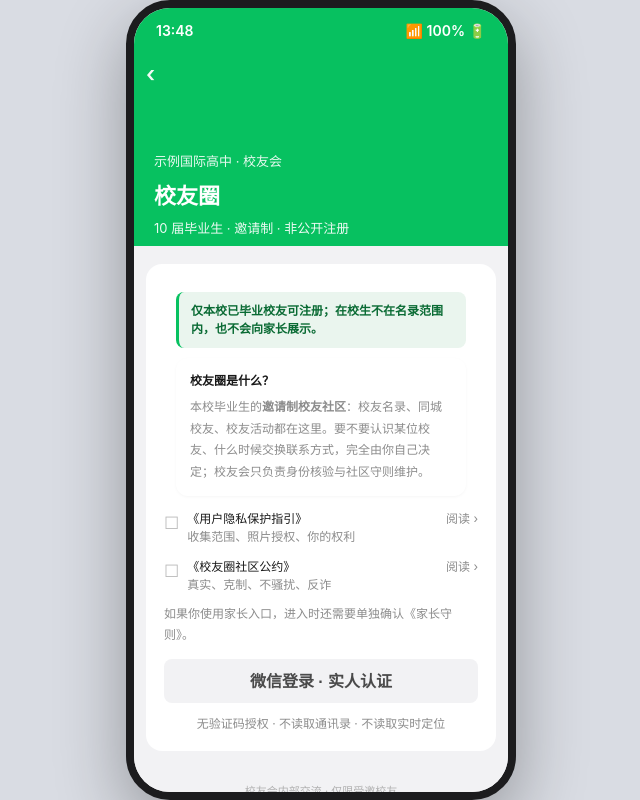
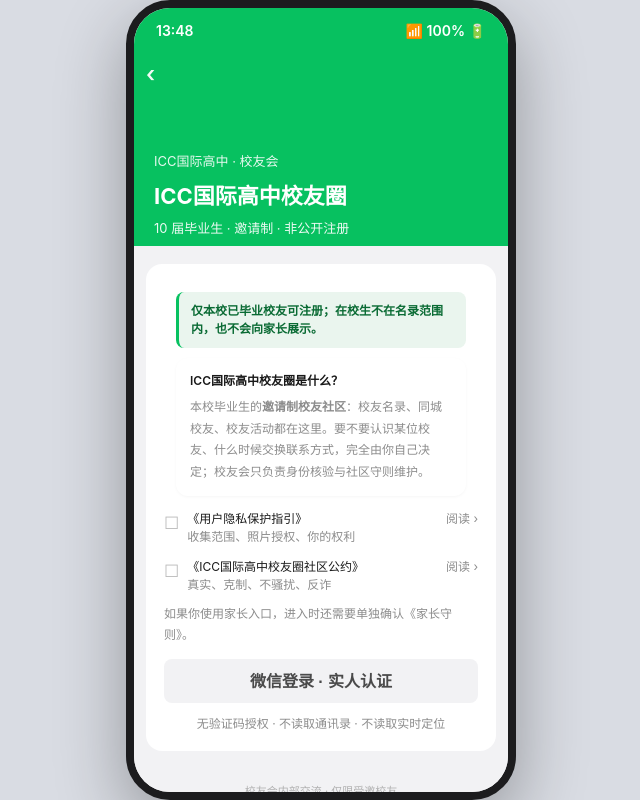
Before and after one commit to Neo-icc/alumni-circle-prototype, a plain HTML site: page app.html in a window 1280 px wide. Shown: the whole page, without its empty margins (319-959 px from the left). Drawn offline with Linux system fonts and the light colour scheme.

Commit message:
改名：ICC国际高中校友圈

```diff
--- a/app.html
+++ b/app.html
@@ -3,7 +3,7 @@
 <head>
 <meta charset="UTF-8">
 <meta name="viewport" content="width=device-width,initial-scale=1,maximum-scale=1,user-scalable=no,viewport-fit=cover">
-<title>校友圈 · 毕业生校友社区</title>
+<title>ICC国际高中校友圈 · 毕业生校友社区</title>
 <style>
 :root{
   --green:#07C160; --green-d:#06a552;
@@ -141,15 +141,16 @@
 <body>
 <div id="phone">
   <div id="statusbar"><span id="sb-time">9:41</span><span>📶 100% 🔋</span></div>
-  <div id="navbar"><span class="back" onclick="goBack()">‹</span><span id="nav-title">校友圈</span><span class="act" id="nav-act"></span></div>
+  <div id="navbar"><span class="back" onclick="goBack()">‹</span><span id="nav-title">ICC国际高中校友圈</span><span class="act" id="nav-act"></span></div>
   <div id="page"></div>
   <div id="tabbar"></div>
   <div id="modal"><div class="sheet" id="sheet"></div></div>
   <div id="toast"></div>
 </div>
+
 <script>
 /* ============ 数据层 ============ */
-const SCHOOL = "示例国际高中 · 校友会";
+const SCHOOL = "ICC国际高中 · 校友会";
 const ROLES = {
   alum  :{name:"校友入口",theme:"var(--alum)"  ,ico:"🎓",color:"#07C160",desc:"本人自主使用 · 名录、心动、连接、隐私中心"},
   parent:{name:"家长入口",theme:"var(--parent)",ico:"👨‍👩‍👧",color:"#F08A3C",desc:"为子女了解校友动向 · 家长牵线（需子女确认）"},
@@ -271,6 +272,7 @@
 
 let S = {role:null,tab:"home",page:"login",stack:[],profile:null,chat:null,filters:{grad:"",city:"",ind:"",edu:"",kw:"",stage:""},
   liked:{},likesLeft:5,parentBind:"pending",toastT:null,consent:{privacy:false,rules:false},subRole:2,joined:{}};
+
 /* ============ 框架：工具 / 路由 / 登录 / 校友端 ============ */
 const P=id=>document.getElementById(id);
 const esc=s=>String(s==null?"":s).replace(/[&<>"]/g,c=>({"&":"&amp;","<":"&lt;",">":"&gt;",'"':"&quot;"}[c]));
@@ -307,6 +309,7 @@
    <button class="btn ghost" style="margin-top:14px" onclick="closeSheet()">完成</button>`,"筛选 · "+lb);
 }
 function openChat(id){S.arg=id;S.page="chat";render();}
+
 /* ============ 家长端 / 老师端 / 管理员端 ============ */
 function pgParentMe(){
   P("nav-title").textContent="我的";
@@ -424,6 +427,7 @@
 
 function tick(){const d=new Date();P("sb-time").textContent=d.getHours()+":"+String(d.getMinutes()).padStart(2,"0");}
 tick();setInterval(tick,30000);render();
+
 /* ============ v2：第三方批判后的补齐 ============ */
 document.head.insertAdjacentHTML("beforeend",`<style>
 body.big #phone{font-size:17px}
@@ -447,14 +451,14 @@
   P("tabbar").classList.add("hidden");P("nav-title").textContent="";P("nav-act").textContent="";
   P("page").innerHTML=`
   <div class="hero" style="padding-top:56px"><div style="font-size:13px;opacity:.9">${SCHOOL}</div>
-    <h1 style="margin-top:8px">校友圈</h1><p>10 届毕业生 · 邀请制 · 非公开注册</p></div>
+    <h1 style="margin-top:8px">ICC国际高中校友圈</h1><p>10 届毕业生 · 邀请制 · 非公开注册</p></div>
   <div style="background:#fff;border-radius:16px;margin:18px 12px;padding:18px">
     <div class="notice b">仅本校<b>已毕业</b>校友可注册；在校生不在名录范围内，也不会向家长展示。</div>
-    <div class="card"><div class="b small" style="margin-bottom:6px">校友圈是什么？</div>
+    <div class="card"><div class="b small" style="margin-bottom:6px">ICC国际高中校友圈是什么？</div>
       <div class="small muted" style="line-height:1.8">本校毕业生的<b>邀请制校友社区</b>：校友名录、同城校友、校友活动都在这里。要不要认识某位校友、什么时候交换联系方式，完全由你自己决定；校友会只负责身份核验与社区守则维护。</div></div>
     <div style="margin:14px 0">
       ${[["《用户隐私保护指引》","privacy","收集范围、照片授权、你的权利"],
-         ["《校友圈社区公约》","rules","真实、克制、不骚扰、反诈"]]
+         ["《ICC国际高中校友圈社区公约》","rules","真实、克制、不骚扰、反诈"]]
         .map(([n,k,d])=>`<label class="row small" style="align-items:flex-start;gap:8px;margin-bottom:12px;cursor:pointer" onclick="S.consent['${k}']=!S.consent['${k}'];render()">
           <span style="margin-top:1px">
             ${S.consent[k]?'<span style="color:var(--theme);font-size:17px">☑</span>':'<span style="color:#bbb;font-size:17px">☐</span>'}</span>
@@ -469,7 +473,7 @@
   <div class="footer-note">校友会内部交流 · 仅限受邀校友</div>`;
 }
 function showPolicy(k){
-  const t={privacy:"用户隐私保护指引",rules:"校友圈社区公约",parent:"家长守则"}[k||"privacy"];
+  const t={privacy:"用户隐私保护指引",rules:"ICC国际高中校友圈社区公约",parent:"家长守则"}[k||"privacy"];
   const body={
    privacy:`<b>一、收集范围（最小必要）</b><br>身份：微信 openid、姓名首字、届别班级；学历：院校/专业/学位年份；工作：城市/行业/职位。<b>不收集</b>身份证号、住址、收入资产、通讯录、实时定位。<br><br><b>二、照片</b><br>默认「申请查看」：他人申请 → 你逐条同意 → 你随时撤回，撤回后对方立即不可见。<br><br><b>三、家长可见</b><br>默认关闭；开启后家长仅见届别、院校、城市、行业，不含单位名称、照片与对话内容。<br><br><b>四、你的权利</b><br>查阅、复制、更正、删除、撤回同意、注销（15 个工作日内完成）。<br><br><b>五、安全</b><br>分级权限、访问留痕、页面水印、导出审批，消息与图片实时检测。`,
    rules:`1. 信息真实：冒用他人身份或伪造学历 → 永久封禁并通报校友会。<br>2. 克制表达：不使用外貌、家境、收入评价他人。<br>3. 不骚扰：重复发送、纠缠、深夜打扰均属违规。<br>4. 反诈：涉及金钱往来先核实；平台永不代收费用。<br>5. 不外传：截屏、转发校友信息属严重违规。<br>6. 举报：恶意举报累计 3 次将限制举报功能。`,
@@ -617,6 +621,7 @@
   <div class="notice">建议上线节奏：邀请制内测（50 位校友 + 10 位家长）→ 校友会复核 → 按届别分批开放。</div>`;
 }
 
+
 /* ============ v3：第二轮批判后的补齐 ============ */
 function whyRec(){sheet(`
  <div class="small" style="line-height:1.8">
@@ -645,7 +650,7 @@
   P("nav-title").textContent="家长首页";P("nav-act").textContent="";
   P("page").innerHTML=`
   ${S.parentBind==="pending"?`
-  <div class="notice">家长端需要子女本人在 TA 的校友圈里确认邀请，才能查看校友名录。</div>
+  <div class="notice">家长端需要子女本人在 TA 的 ICC国际高中校友圈里确认邀请，才能查看校友名录。</div>
   <div class="card center" style="padding:26px 16px">
     <div style="font-size:40px">🔑</div>
     <div class="b" style="margin-top:10px">向 ${esc(CHILD.name)}（${CHILD.grad}届）发起绑定邀请</div>
@@ -778,11 +783,13 @@
      <button class="btn mini ghost" style="flex:1" onclick="reportSheet(${c.id})">举报</button></div>
    <div class="small muted" style="margin-top:8px">检测：敏感词 · 外部联系方式 · 涉诈关键词（转账/投资/返利）</div></div>`;
 }
+
 /* ============ v4：本文件已清空 ============
    原本在这里的 pgRole / pgRoster 等函数早已被 11_v7.js 覆盖，属于死代码，
    已在「删除重复函数」一轮中移除。
    保留这个空文件，是为了不打乱既定的拼接命令（01 + 02~11 + 05）与各处文档里的说明。
    ======================================== */
+
 /* ================= v3.0：按评估意见重构 ================= */
 /* 数据增强：教育经历、连接关系、家长对家长 */
 ALUMNI.forEach((a,i)=>{
@@ -986,6 +993,7 @@
    <textarea class="input" style="height:70px;padding:10px;margin-top:10px" placeholder="给对方家长的一段话（不含收入、房产、住址）"></textarea>
    <button class="btn" style="margin-top:12px" onclick="closeSheet();toast('已推送给对方家长 · 48h 未回应自动失效')">推送给对方家长</button>
    <button class="btn ghost" style="margin-top:8px" onclick="closeSheet()">取消</button>`,"觉得合适");}
+
 /* ================= 学校背书预填、解绑、排序屏蔽、合规 ================= */
 
 /* ---------- 校友端「我的」：加解绑家长、资料完整度 ---------- */
@@ -1043,7 +1051,7 @@
   </div>
   <div class="card">
    <div class="between" style="padding:11px 0;border-bottom:1px solid var(--line);cursor:pointer" onclick="S.page='tech';render()">
-     <div><div class="small b">关于校友圈</div><div class="muted" style="font-size:11px">推荐规则与版本</div></div><span class="muted">›</span></div>
+     <div><div class="small b">关于 ICC国际高中校友圈</div><div class="muted" style="font-size:11px">推荐规则与版本</div></div><span class="muted">›</span></div>
    <div class="between" style="padding:11px 0;cursor:pointer" onclick="S.from='me';S.tab='me';S.arg=null;S.page='role';render()">
      <div class="small b">切换身份（家长 / 老师 / 管理员）</div><span class="muted">›</span></div></div>
   <div class="footer-note">校友会内部交流 · 仅限受邀校友</div>`;
@@ -1135,6 +1143,7 @@
    <div class="small" style="line-height:1.9">双方各自确认后，才能在名片页看到联系方式；名片页带浏览者水印，30 天后自动隐藏。</div></div>
   <button class="btn gray" style="margin:6px 12px" onclick="S.page='main';render()">返回</button>`;
 }
+
 
 /* ============ v4.0：吸收"独立方案"后的改进 ============ */
 document.head.insertAdjacentHTML("beforeend",`<style>
@@ -1331,7 +1340,7 @@
 }
 
 function pgAlumHome(){
-  P("nav-title").textContent="校友圈";P("nav-act").textContent=`今日可心动 ${S.likesLeft}`;
+  P("nav-title").textContent="ICC国际高中校友圈";P("nav-act").textContent=`今日可心动 ${S.likesLeft}`;
   P("nav-act").onclick=()=>toast(`每天 3 次 · 每周 10 次，次日 0 点重置（本周还剩 ${S.likesWeek} 次）`);
   // 与小程序的 feed 云函数同一套口径，改一边就要改另一边：
   // 候选限定「届别相差 3 届以内」→ 打分（同城 3 > 共同兴趣 2 > 同届 1.5 > 届别相近 1）
@@ -1436,7 +1445,7 @@
 /* ---- 6. 教职工端：新增「数据概览」 ---- */
 function renderTabs(){
   const map={
-    alum:[["home","校友圈","✨"],["roster","名录","📖"],["chat","连接","🔗"],["me","我的","🙋"]],
+    alum:[["home","ICC国际高中校友圈","✨"],["roster","名录","📖"],["chat","连接","🔗"],["me","我的","🙋"]],
     parent:[["home","家长首页","🏠"],["roster","名录","📖"],["match","牵线","💌"],["me","我的","🙋"]],
     staff:[["review","审核","✅"],["alumni","名录","📖"],["risk","风控","🛡️"],["dash","概览","📈"],["me","我的","🙋"]],
     admin:[["home","总览","📊"],["perm","权限","🔑"],["data","数据权利","🗂️"],["me","审计","🧾"]]
@@ -1487,7 +1496,7 @@
       <div class="r-ico" style="background:${ROLES[k].color}">${ROLES[k].ico}</div>
       <div style="flex:1"><div class="r-n">${ROLES[k].name}</div><div class="r-d">${ROLES[k].desc}</div></div>
       <div style="color:#ccc">›</div></div>`).join("")}
-  <div class="card"><div class="b small" style="margin-bottom:8px">关于校友圈</div>
+  <div class="card"><div class="b small" style="margin-bottom:8px">关于 ICC国际高中校友圈</div>
   <div class="small muted" style="line-height:1.8">
   面向本校毕业生的邀请制私密社区：没有公开注册入口，凭邀请码加入；在这里可以找校友、看活动、更新自己的近况。</div></div>
   <div class="footer-note">校友会内部交流 · 仅限受邀校友</div>`;
@@ -1527,6 +1536,7 @@
   if(S.arg!=null){S.arg=null;render();return;}
   S.from="app";S.role=null;S.page="role";render();
 }
+
 </script>
 </body>
 </html>
```
Also changed, not shown: index.html (+4 -4 lines).
